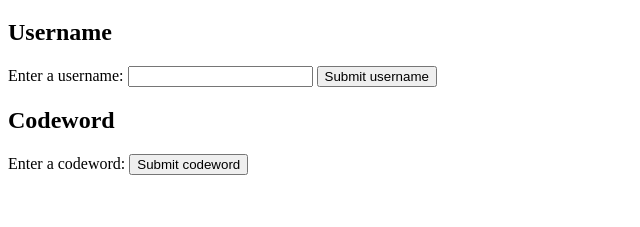
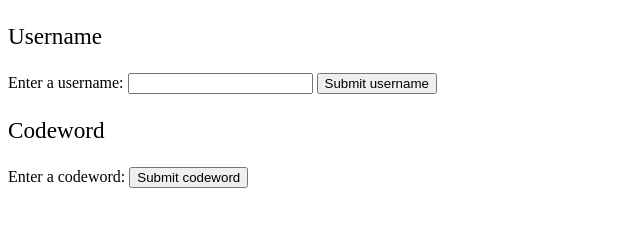
Before and after one commit to CurlyMamba/CurlyMamba.github.io, a plain HTML site: page Assignment1.html in a window 1280 px wide. Shown: the part 61-288 px from the top of the page, without its empty margins (0-640 px from the left). Drawn offline with Linux system fonts and the light colour scheme.

Commit message:
Updated Assingment1 with a simple style sheet

```diff
--- a/Assignment1.html
+++ b/Assignment1.html
@@ -1,6 +1,12 @@
 <!DOCTYPE html>
 <html lang="en">
     <head>
+        <style>
+            h2 {
+                font: 145%/1.5 Times New Roman;
+                max-width: 33em;
+            }
+        </style>
         <meta charset="utf-8">
         <meta name="viewport" content="width=device-width, initial-scale=1.0">
         <title>CS216 Assignment 1</title>
```
